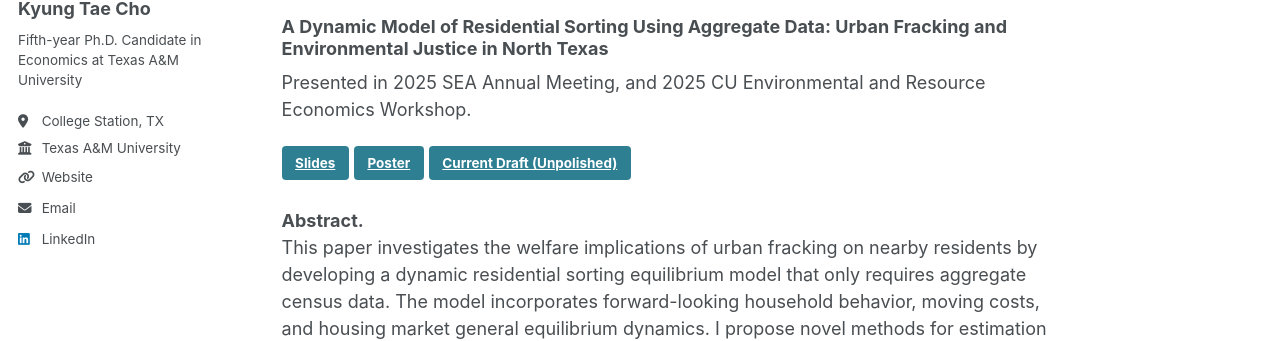
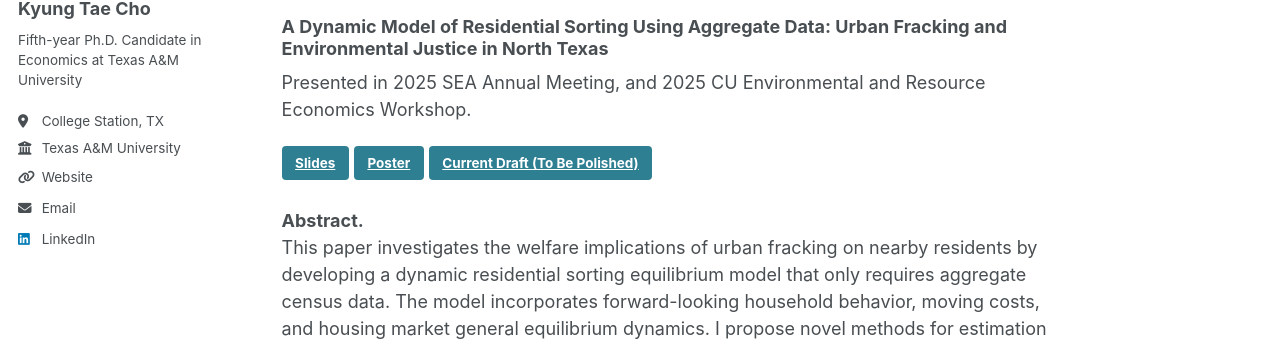
Before and after one commit to KyungtaeCho/KyungtaeCho.github.io, a Jekyll site: the page built from _pages/publications.md, in a window 1280 px wide and 900 px high. Shown: the part 247-588 px from the top of the window. Built offline with Jekyll 4.4.1, drawn with Linux system fonts in a browser that asks for light colours; a script bundle is joined from its source files by our own code; library files that are not in the unit come from our copies.

Commit message:
Update publications.md

```diff
--- a/_pages/publications.md
+++ b/_pages/publications.md
@@ -12,7 +12,7 @@ Presented in 2025 SEA Annual Meeting, and 2025 CU Environmental and Resource Eco
 
 [Slides](/files/jmp-slides.pdf){: .btn}
 [Poster](/files/jmp-poster.pdf){: .btn}
-[Current Draft (Unpolished)](/files/jmp-draft.pdf){: .btn .btn--primary}
+[Current Draft (To Be Polished)](/files/jmp-draft.pdf){: .btn .btn--primary}
 
 **Abstract.**
 This paper investigates the welfare implications of urban fracking on nearby residents by developing a dynamic residential sorting equilibrium model that only requires aggregate census data. The model incorporates forward-looking household behavior, moving costs, and housing market general equilibrium dynamics. I propose novel methods for estimation and counterfactual analysis that circumvent the curse of dimensionality in single-agent dynamic discrete choice models, enabling tractable analysis of this class of models in high-dimensional state spaces. Model estimates reveal a sizeable overall willingness to avoid proximity to shale gas wells, along with substantial racial heterogeneity in preferences.  While counterfactual simulations show an aggregate welfare loss from urban fracking, they also reveal sharp variation in welfare losses and gains across racial groups, and the potential for gentrification pressures resulting from targeted fracking bans in minority communities.
```
